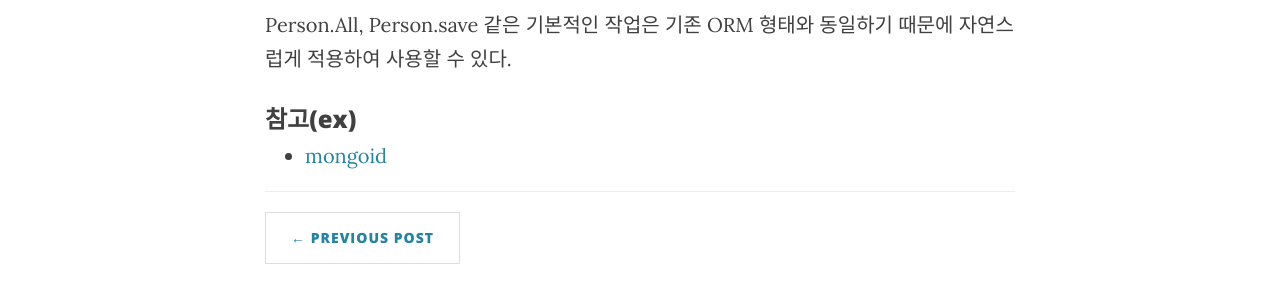
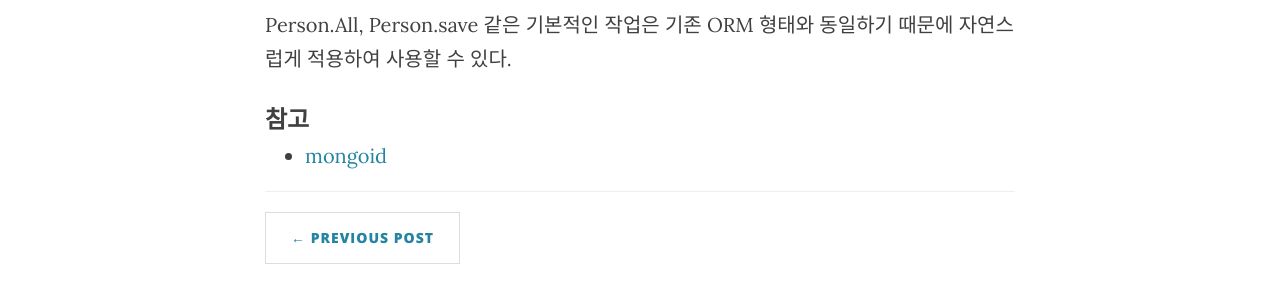
Before and after one commit to hwj4477/hwj4477.github.io, a Jekyll site: the page built from _posts/2016-12-20-rails-MongoDB.markdown, in a window 1280 px wide. Shown: the part 1529-1829 px from the top of the page. Built offline with Jekyll 4.4.1, drawn with Linux system fonts in a browser that asks for light colours; nearby versions of some CDN libraries; comment, search, counter and statistics services are not loaded.

```diff
--- a/_posts/2016-12-20-rails-MongoDB.markdown
+++ b/_posts/2016-12-20-rails-MongoDB.markdown
@@ -50,5 +50,5 @@ MongoDB 모델(Document)의 기본적인 형태다. <br />
 Person.All, Person.save 같은 기본적인 작업은 기존 ORM 형태와 동일하기 때문에 자연스럽게 적용하여 사용할 수 있다.
 
 
-### 참고(ex)
+### 참고
 - [mongoid](https://docs.mongodb.com/ruby-driver/master/mongoid-tutorials-6.0/)
```
